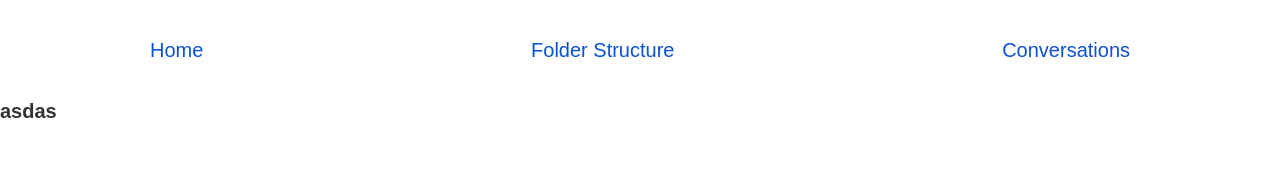
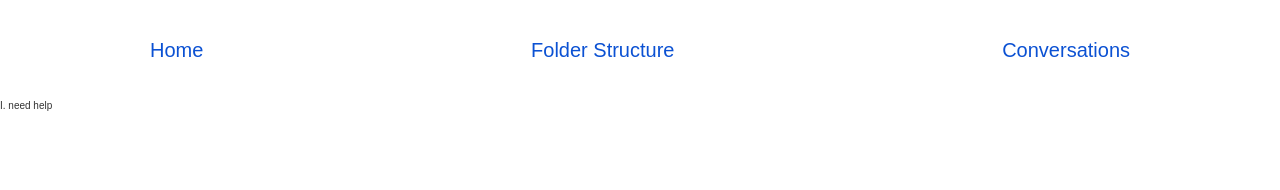
Before and after one commit to masiucd/recursion-ui, a React (Vite) app: page /conversations in a window 1280 px wide. Shown: the top 190 px of the page. Built offline with nearby package versions, Linux system fonts and the light colour scheme.

Commit message:
render tree elements

```diff
--- a/src/components/conversations/index.tsx
+++ b/src/components/conversations/index.tsx
@@ -1,11 +1,78 @@
-import React from "react"
+/* eslint-disable no-unused-vars */
+import React, {FC, useEffect, useState} from "react"
 
-const Conversations = () => {
+import {ConversationItemWithChildren} from "../../util/make-tree-structure"
+import conversations from "../pages/conversations"
+
+interface ConversationsProps {
+  conversations: Array<ConversationItemWithChildren>
+  id: number
+}
+interface Props {
+  conversations: Array<ConversationItemWithChildren>
+  parentId?: null | number
+  level?: number
+  isExpended?: (id: number) => boolean
+  toggleExpended?: (id: number) => void
+}
+
+// eslint-disable-next-line no-unused-vars
+function useExpended(id: number): [(id: number) => void, (id: number) => void] {
+  const [expendedList, setExpendedList] = useState<Array<number>>([])
+
+  useEffect(() => {
+    setExpendedList([id])
+  }, [])
+
+  const isExpended = (id: number): boolean => expendedList.includes(id)
+
+  const toggleExpended = (id: number): void => {
+    setExpendedList((prev) =>
+      isExpended(id) ? prev.filter((itemId) => itemId !== id) : [...prev, id],
+    )
+  }
+
+  return [toggleExpended, isExpended]
+}
+
+const Conversations: FC<ConversationsProps> = ({conversations}) => {
+  const [toggleExpended, isExpended] = useExpended(conversations[0].id)
   return (
-    <div>
-      <h1>asdas</h1>
-    </div>
+    <>
+      <TreeConversations
+        conversations={conversations}
+        // @ts-ignore
+        isExpended={isExpended}
+        toggleExpended={toggleExpended}
+      />
+    </>
   )
 }
 
+// @ts-ignore
+const TreeConversations: FC<Props> = ({
+  conversations,
+  parentId = null,
+  level = 0,
+  isExpended,
+  toggleExpended,
+}) => {
+  const nodes = conversations.filter(
+    (node) => node.parentId === parentId,
+  ) as Array<ConversationItemWithChildren>
+
+  if (!nodes) return null
+  return nodes.map((item: ConversationItemWithChildren) => (
+    <div key={item.id}>
+      {/* @ts-ignore */}
+      {isExpended(item.id) && item.title}
+      <TreeConversations
+        conversations={item.children as Array<ConversationItemWithChildren>}
+        parentId={item.id}
+        level={level + 1}
+        isExpended={isExpended}
+      />
+    </div>
+  ))
+}
 export default Conversations
--- a/src/components/pages/conversations.tsx
+++ b/src/components/pages/conversations.tsx
@@ -3,11 +3,10 @@ import React from "react"
 import {tree} from "../../util/make-tree-structure"
 import Conversations from "../conversations"
 
-console.log("tree", tree)
 const ConversationsPage = () => {
   return (
     <div>
-      <Conversations />
+      <Conversations conversations={tree} />
     </div>
   )
 }
--- a/src/util/make-tree-structure.ts
+++ b/src/util/make-tree-structure.ts
@@ -1,11 +1,20 @@
-export interface Conversion {
+export interface ConversationItem {
   id: number
   title: string
   parentId: null | number
   type: string
   text: string
 }
-const conversationsList: Array<Conversion> = [
+export interface ConversationItemWithChildren {
+  id: number
+  title: string
+  parentId: null | number
+  type: string
+  text: string
+  children: Array<ConversationItemWithChildren>
+}
+
+const conversationsList: Array<ConversationItem> = [
   {
     id: 1,
     title: "I. need help",
@@ -37,9 +46,9 @@ const conversationsList: Array<Conversion> = [
 ]
 
 export const makeTreeDataStructure = (
-  list: Array<Conversion>,
+  list: Array<ConversationItem>,
   parentId: null | number = null,
-): Array<Conversion> => {
+): Array<ConversationItemWithChildren> => {
   const items = list.filter((node) => node.parentId === parentId)
   const result = []
   for (const node of items) {
@@ -50,13 +59,13 @@ export const makeTreeDataStructure = (
 
 // with reduce
 export const makeTreeDataStructureFp = (
-  list: Array<Conversion>,
+  list: Array<ConversationItem>,
   parentId: null | number = null,
-): Array<Conversion> => {
+): Array<ConversationItemWithChildren> => {
   return list
     .filter((node) => node.parentId === parentId)
     .reduce(
-      (tree: Array<Conversion>, node: Conversion) => [
+      (tree: Array<ConversationItemWithChildren>, node: ConversationItem) => [
         ...tree,
         {...node, children: makeTreeDataStructure(list, node.id)},
       ],
```
